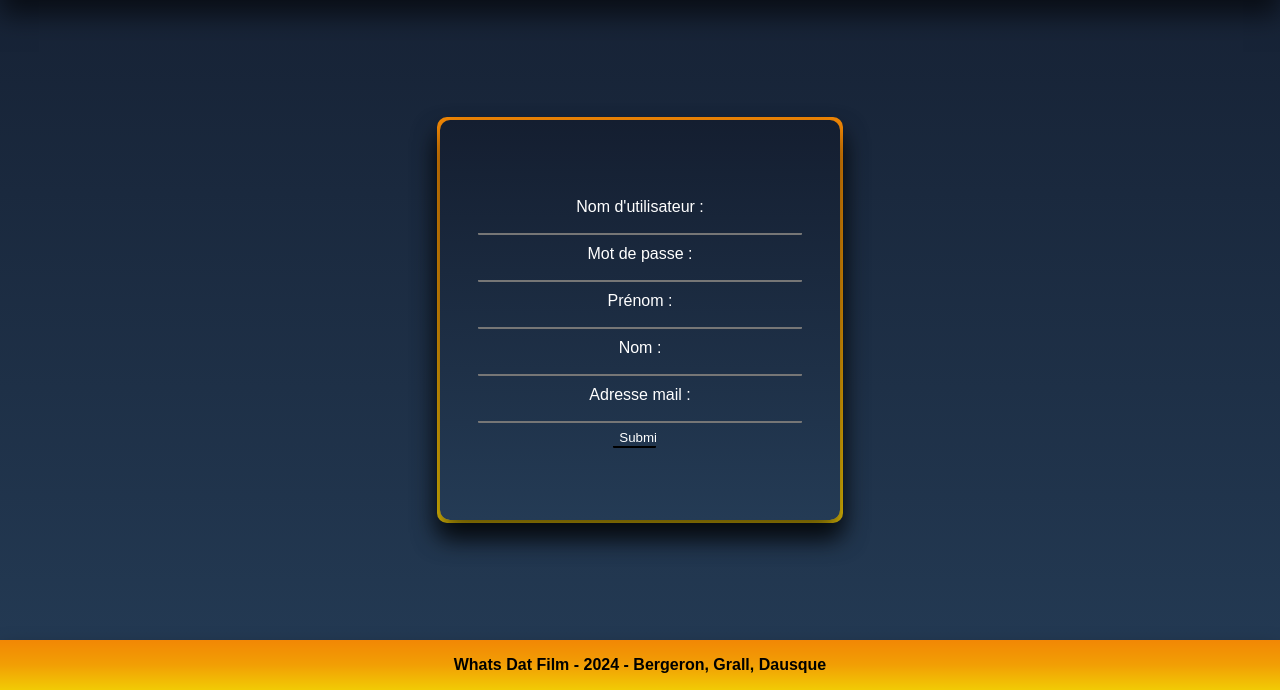
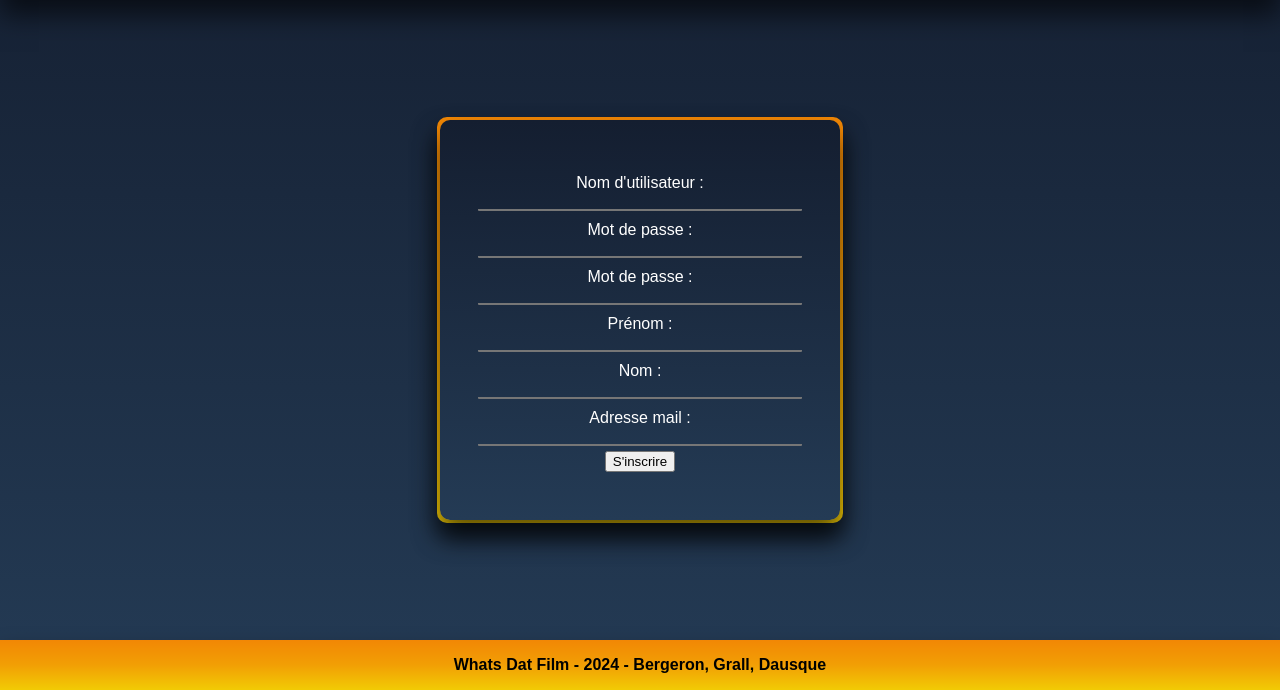
Before and after one commit to AlexHPGrall/WhatsDatFilm, a PHP site: page /loginController/signin in a window 1280 px wide. Shown: the part 110-800 px from the top of the page. Run offline with PHP 8.4, Linux system fonts and the light colour scheme.

Commit message:
chgmt edition mon profil + login + signin

```diff
--- a/controllers/loginController.php
+++ b/controllers/loginController.php
@@ -85,7 +85,12 @@ class loginController {
     {
         session_unset();
         session_destroy();
-        header("Location: /login");
+        header("Location: /loginController");
+    }
+
+    public static function singe() {
+        $headerView = "headerLogin.php";
+        include($_SERVER['DOCUMENT_ROOT'].'/views/signin.php');
     }
 
     public static function signin()
@@ -108,7 +113,7 @@ class loginController {
             $user->readUser();
 
             $_SESSION['userId'] = $user->getUserId();
-            header("Location: /gameController/home"); //à changer
+            header("Location: /gameController/home");
             exit;
         }
 
--- a/controllers/userController.php
+++ b/controllers/userController.php
@@ -30,8 +30,11 @@ class userController {
     }
 
     public static function edit() {
-        $user=new User($_POST['user'] , $_POST['pass']);
+        $user = new User("" , "");
 
+        $user->getUserFromId($_SESSION['userId']);
+        $user->getUserLogin();
+        $user->getUserPassword();
         $user->setUserFirstName($_POST['firstName']);
         $user->setUserLastName($_POST['lastName']);
         $user->setUserEmail($_POST['email']);
--- a/views/js/password.js
+++ b/views/js/password.js
@@ -1,8 +1,10 @@
 document.addEventListener('DOMContentLoaded', function() {
+    var passwordInput = document.getElementById('passwordInput');
+    var passwordInputBis = document.getElementById('passwordInputBis');
+    var errorMessage1 = document.getElementById('errorMessage1');
+    var errorMessage2 = document.getElementById('errorMessage2');
 
-    var passwordInput = document.getElementById('passwordInput');
-
-    passwordInput.addEventListener('input', function() {
+    function checkPassword() {
         var password = passwordInput.value;
 
         var minLength = 7;
@@ -11,19 +13,37 @@ document.addEventListener('DOMContentLoaded', function() {
         var hasSpecialChars = /[^a-zA-Z0-9]/.test(password);
         var hasNumericChar = /\d/.test(password);
 
-    console.log("Caractères dans l'input :", password);
-
-    if(password.length > minLength && hasLowerCase && hasUpperCase && hasSpecialChars && hasNumericChar) {
+        if (password.length > minLength && hasLowerCase && hasUpperCase && hasSpecialChars && hasNumericChar) {
             console.log("Mot de passe OK");
-        passwordInput.style.border = "solid";
-        passwordInput.style.borderColor = "green";
-        passwordInput.style.color = "green";
+            passwordInput.style = "";
+            errorMessage1.textContent = "";
         } else {
             console.log("Le mot de passe ne répond pas aux critères.");
             passwordInput.style.border = "solid";
             passwordInput.style.borderColor = "red";
             passwordInput.style.color = "red";
+            errorMessage1.textContent = "Le mot de passe ne répond pas aux critères.";
+        }
     }
 
+    passwordInput.addEventListener('input', checkPassword);
+
+    function samePassword() {
+        var passwordBis = passwordInputBis.value;
+        var password = passwordInput.value;
+
+        if (passwordBis === password) {
+            console.log("Les mots de passe correspondent.");
+            passwordInputBis.style = "";
+            errorMessage2.textContent = "";
+        } else {
+            console.log("Le mot de passe n'est pas le même");
+            passwordInputBis.style.border = "solid";
+            passwordInputBis.style.borderColor = "red";
+            passwordInputBis.style.color = "red";
+            errorMessage2.textContent = "Les mots de passe ne correspondent pas.";
+        }
+    }
+
+    passwordInputBis.addEventListener('input', samePassword);
 });
-});
--- a/views/signin.php
+++ b/views/signin.php
@@ -23,6 +23,12 @@
                 <div class="formContainer">
                     <label>Mot de passe : </label>
                     <input type="password" name="pass" id="passwordInput" />
+                    <div id="errorMessage1" style="color: red;"></div>
+                </div>
+                <div class="formContainer">
+                    <label>Mot de passe : </label>
+                    <input type="password" name="passBis" id="passwordInputBis" />
+                    <div id="errorMessage2" style="color: red;"></div>
                 </div>
                 <div class="formContainer">
                     <label>Prénom : </label>
@@ -37,7 +43,9 @@
                     <input type="text" name="email" />
                 </div>
                 <div>
-                    <input type="submit" />
+                    <button class="btn" type="submit">
+                        S'inscrire
+                    </button>
                 </div>
             </form>
         </div>
--- a/views/style/styles.css
+++ b/views/style/styles.css
@@ -295,3 +295,17 @@ th {
     width: 80%;
     margin: 4px;
 }
+
+.paddingTopBottom {
+    padding-top: 8px;
+    padding-bottom: 8px;
+}
+
+.form {
+    display: flex;
+    flex-direction: column;
+    justify-content: center;
+    align-items: center;
+    padding-top: 8px;
+    padding-bottom: 8px;
+}
--- a/views/useredit.php
+++ b/views/useredit.php
@@ -20,14 +20,14 @@
     <div class="centeredMain">
         <div class="userFormContainer">
             <form action="/userController/edit" method="POST" class="userForm">
-                <div class="formContainer">
+                <!-- <div class="formContainer">
                     <label>Nom d'utilisateur : </label>
                     <input type="text" name="user" value="<?php echo $userData->getUserLogin() ?>"/>
                 </div>
                 <div class="formContainer">
                     <label>Mot de passe : </label>
-                    <input type="password" name="pass" value="<?php echo $userData->getUserPassword() ?>"/>
-                </div>
+                    <input type="password" name="pass" value="<?php //echo $userData->getUserPassword() ?>"/>
+                </div> -->
                 <div class="formContainer">
                     <label>Prénom : </label>
                     <input type="text" name="firstName" value="<?php echo $userData->getUserFirstName() ?>"/>
```
Also changed, not shown: views/login.php (+16 -6 lines). Lines whose indentation alone changed are shown as unchanged.
